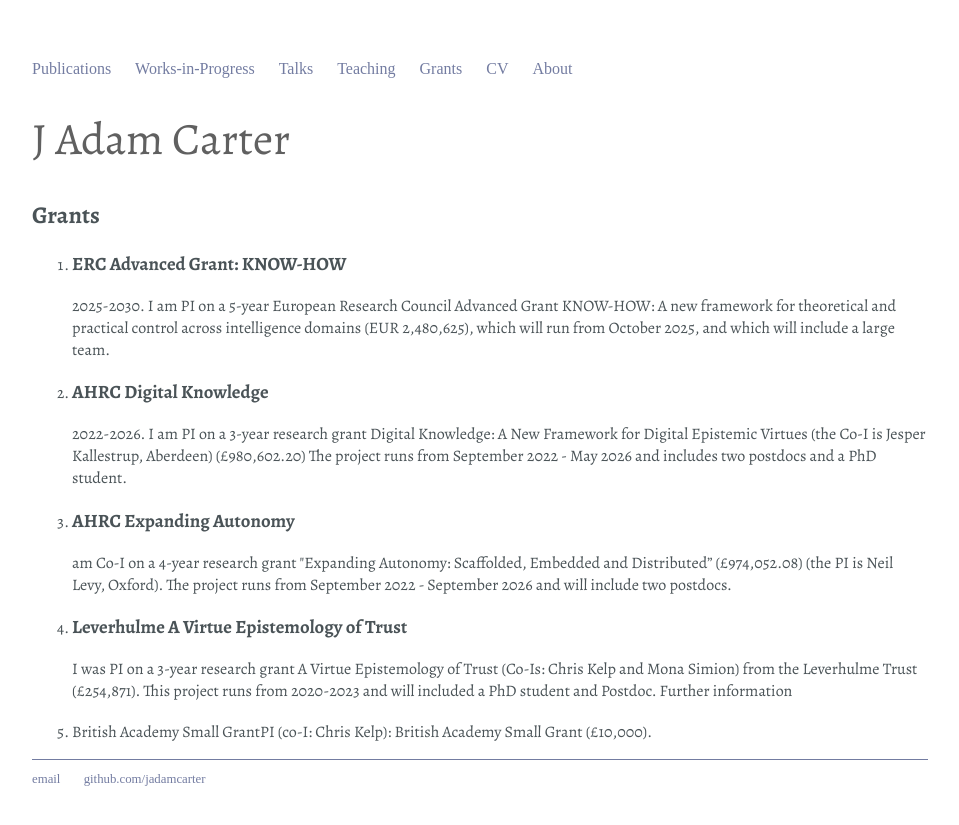
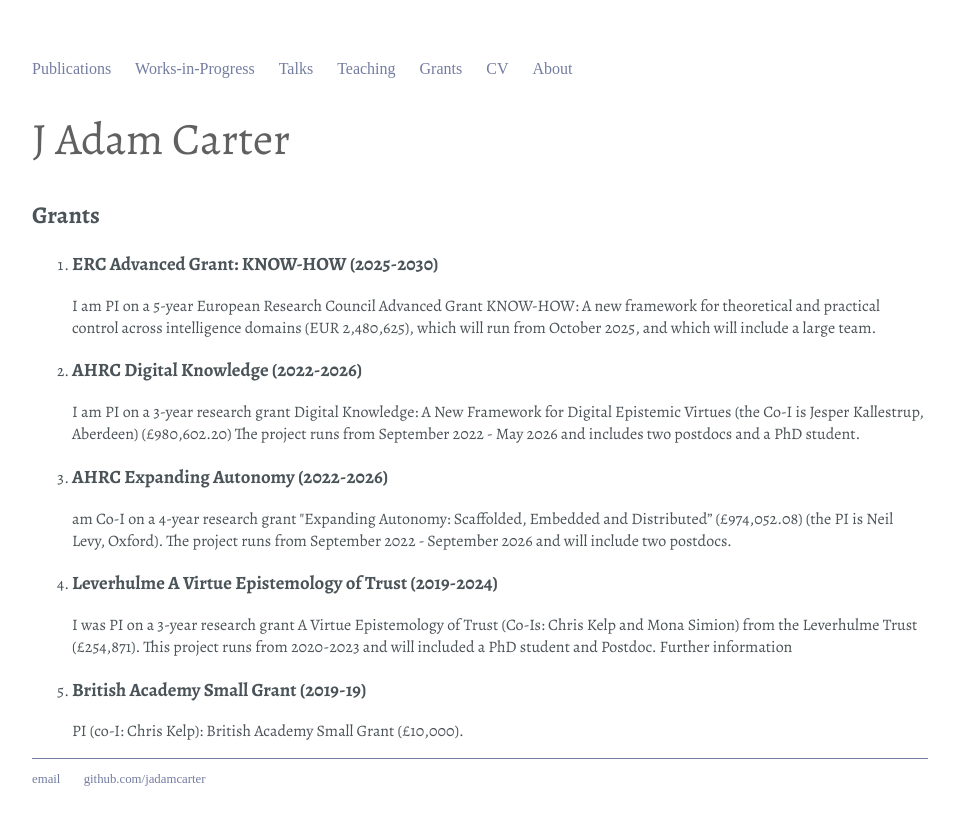
Before and after one commit to jadamcarter/jadamcarter.github.io, a Jekyll site: the page built from Grants/index.html, in a window 1280 px wide. Shown: the top 825 px of the page, without its empty margins (160-1119 px from the left). Built offline with Jekyll 4.4.1, drawn with Linux system fonts in a browser that asks for light colours; some web fonts are replaced.

Commit message:
grantupdate

```diff
--- a/Grants/index.html
+++ b/Grants/index.html
@@ -7,11 +7,11 @@ title: J Adam Carter
 <h1> J Adam Carter </h1>
 <h2>Grants</h2>
 <ol>
-<li><h3>ERC Advanced Grant: KNOW-HOW</h3>
-2025-2030. I am PI on a 5-year European Research Council Advanced Grant KNOW-HOW: A new framework for theoretical and practical control across intelligence domains (EUR 2,480,625), which will run from October 2025, and which will include a large team. </li>
-<li><h3>AHRC Digital Knowledge</h3> 2022-2026. I am PI on a 3-year research grant Digital Knowledge: A New Framework for Digital Epistemic Virtues (the Co-I is Jesper Kallestrup, Aberdeen) (£980,602.20) The project runs from September 2022 - May 2026 and includes two postdocs and a PhD student.</li>
-<li><h3>AHRC Expanding Autonomy</h3>am Co-I on a 4-year research grant "Expanding Autonomy: Scaffolded, Embedded and Distributed” (£974,052.08) (the PI is Neil Levy, Oxford). The project runs from September 2022 - September 2026 and will include two postdocs.</li>
-<li><h3>Leverhulme A Virtue Epistemology of Trust</h3>I was PI on a 3-year research grant A Virtue Epistemology of Trust (Co-Is: Chris Kelp and Mona Simion) from the Leverhulme Trust (£254,871). This project runs from 2020-2023 and will included a PhD student and Postdoc. Further information</li>
-<li><h3></h3>British Academy Small Grant</h3>PI (co-I: Chris Kelp): British Academy Small Grant (£10,000).</li>
+<li><h3>ERC Advanced Grant: KNOW-HOW (2025-2030)</h3>
+ I am PI on a 5-year European Research Council Advanced Grant KNOW-HOW: A new framework for theoretical and practical control across intelligence domains (EUR 2,480,625), which will run from October 2025, and which will include a large team. </li>
+<li><h3>AHRC Digital Knowledge (2022-2026)</h3> I am PI on a 3-year research grant Digital Knowledge: A New Framework for Digital Epistemic Virtues (the Co-I is Jesper Kallestrup, Aberdeen) (£980,602.20) The project runs from September 2022 - May 2026 and includes two postdocs and a PhD student.</li>
+<li><h3>AHRC Expanding Autonomy (2022-2026) </h3>am Co-I on a 4-year research grant "Expanding Autonomy: Scaffolded, Embedded and Distributed” (£974,052.08) (the PI is Neil Levy, Oxford). The project runs from September 2022 - September 2026 and will include two postdocs.</li>
+<li><h3>Leverhulme A Virtue Epistemology of Trust (2019-2024)</h3>I was PI on a 3-year research grant A Virtue Epistemology of Trust (Co-Is: Chris Kelp and Mona Simion) from the Leverhulme Trust (£254,871). This project runs from 2020-2023 and will included a PhD student and Postdoc. Further information</li>
+<li><h3><h3>British Academy Small Grant (2019-19)</h3>PI (co-I: Chris Kelp): British Academy Small Grant (£10,000).</li>
 </ol>
 </div><!-- /.blurb -->
```
